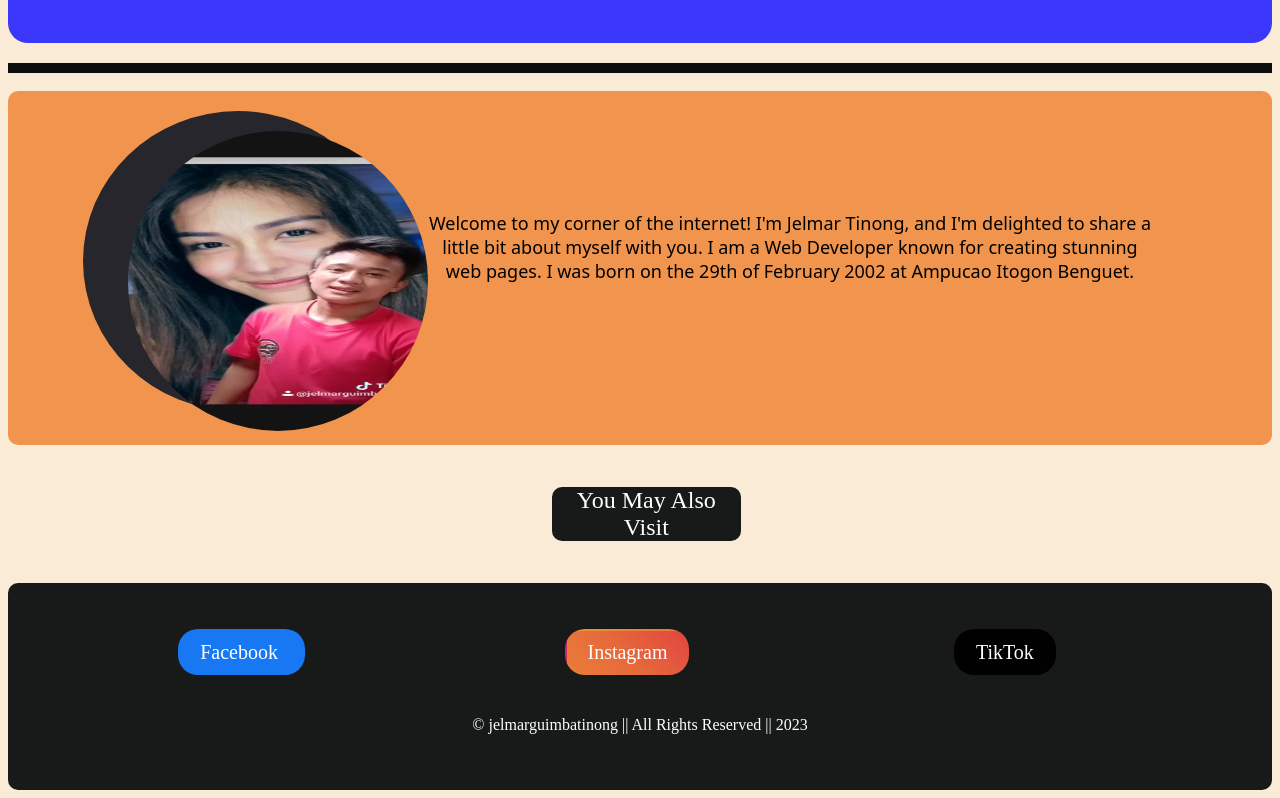
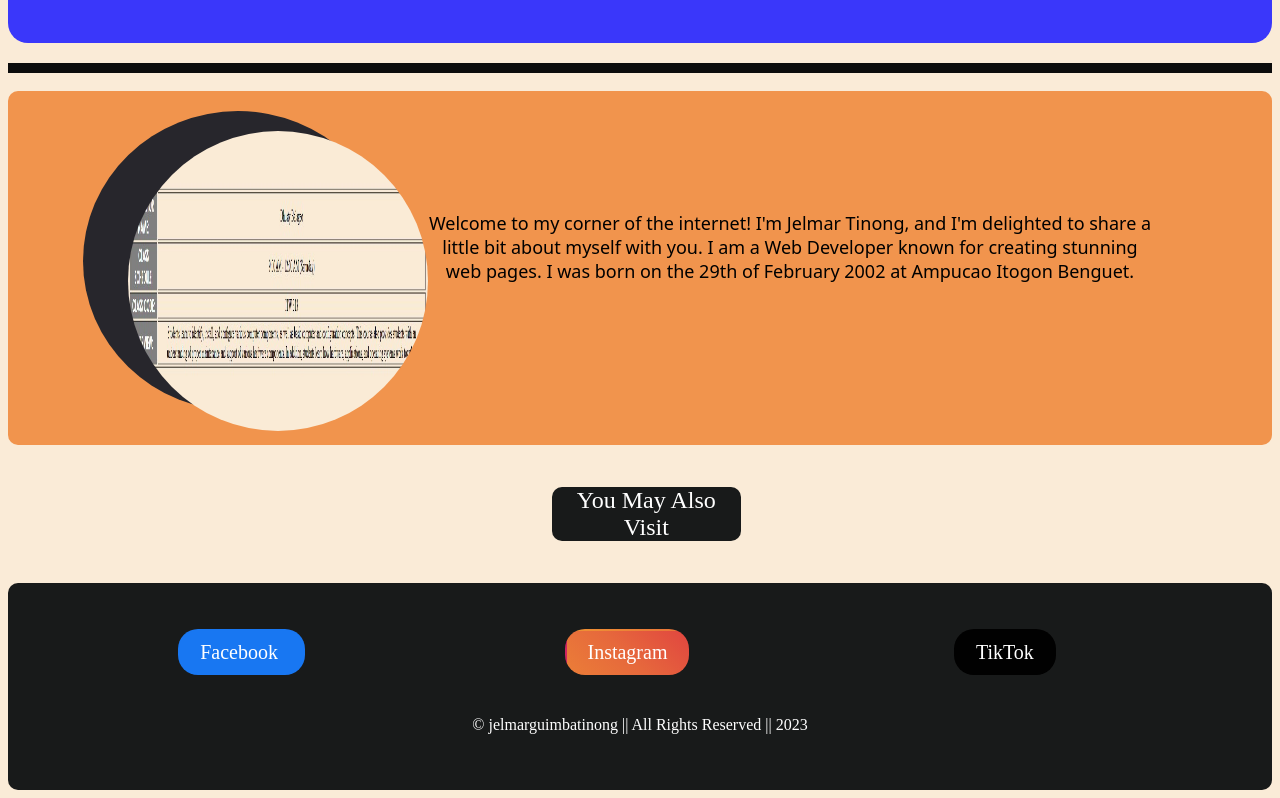
Before and after one commit to Jnatics/portfolio, a plain HTML site: page index.html in a window 1280 px wide. Shown: the part 2729-3527 px from the top of the page. Drawn offline with Linux system fonts and the light colour scheme.

Commit message:
Update index.html

```diff
--- a/index.html
+++ b/index.html
@@ -292,7 +292,7 @@
         <br>
         <div class="aboutme">
             <div class="image" style="float: left; position: relative; top: -80px;"><img
-                    src="Screenshot_20201023_115440.jpg" width="300px"
+                    src="Screenshot 2023-10-19 091213.jpg" width="300px"
                     height="300px" style="border-radius: 50%;"></div><div class="circle"></div>
             <p style="margin-top: -200px;">
                 Welcome to my corner of the internet! I'm Jelmar Tinong, and I'm delighted to share a little bit about
```
